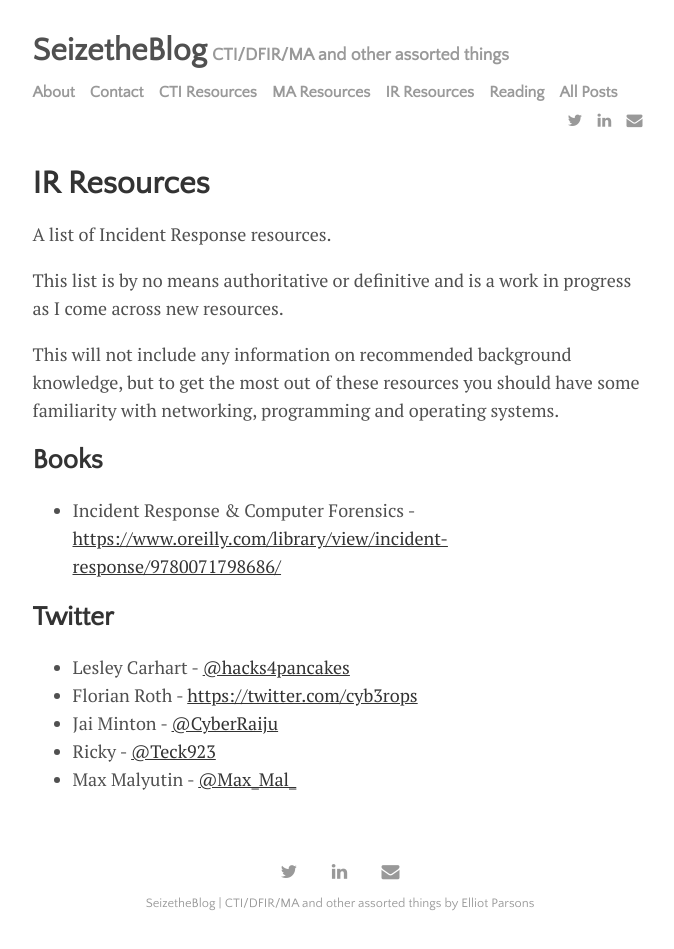
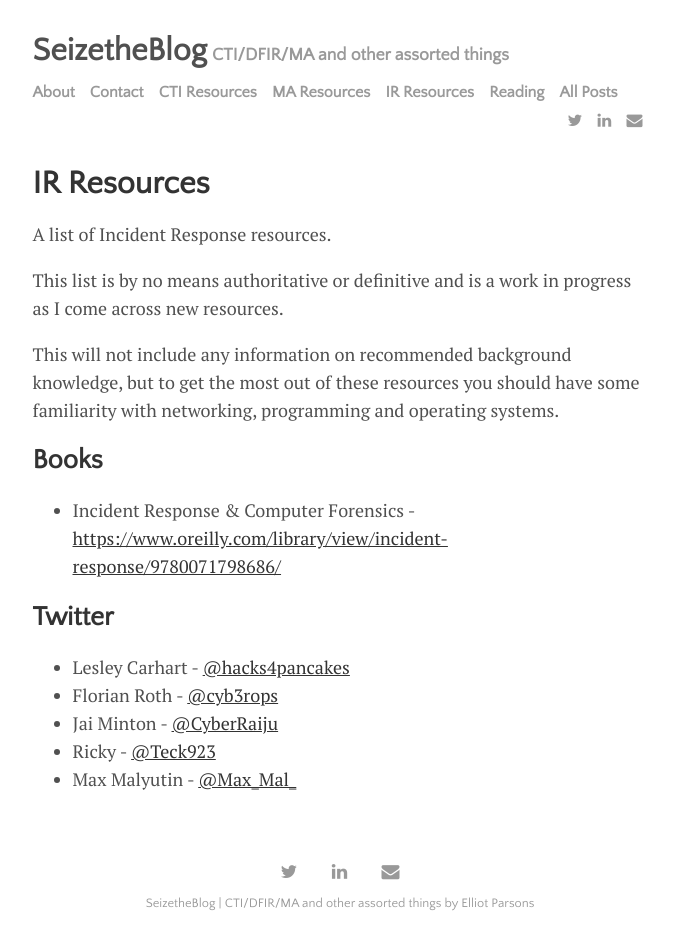
Before and after one commit to seizethecheese/seizethecheese.github.io, a Jekyll site: the page built from menu/ir.md, in a window 1280 px wide. Shown: the whole page, without its empty margins (300-974 px from the left). Built offline with Jekyll 4.4.1, drawn with Linux system fonts in a browser that asks for light colours; some web fonts are replaced; part of the change alters nothing that is shown.

Commit message:
Update ir.md

```diff
--- a/menu/ir.md
+++ b/menu/ir.md
@@ -15,7 +15,7 @@ This will not include any information on recommended background knowledge, but t
 
 ## Twitter
 - Lesley Carhart - [@hacks4pancakes](https://twitter.com/hacks4pancakes)
-- Florian Roth - [https://twitter.com/cyb3rops](https://twitter.com/cyb3rops)
+- Florian Roth - [@cyb3rops](https://twitter.com/cyb3rops)
 - Jai Minton - [@CyberRaiju](https://twitter.com/CyberRaiju)
 - Ricky - [@Teck923](https://twitter.com/Teck923)
 - Max Malyutin - [@Max_Mal_](https://twitter.com/Max_Mal_)
```
